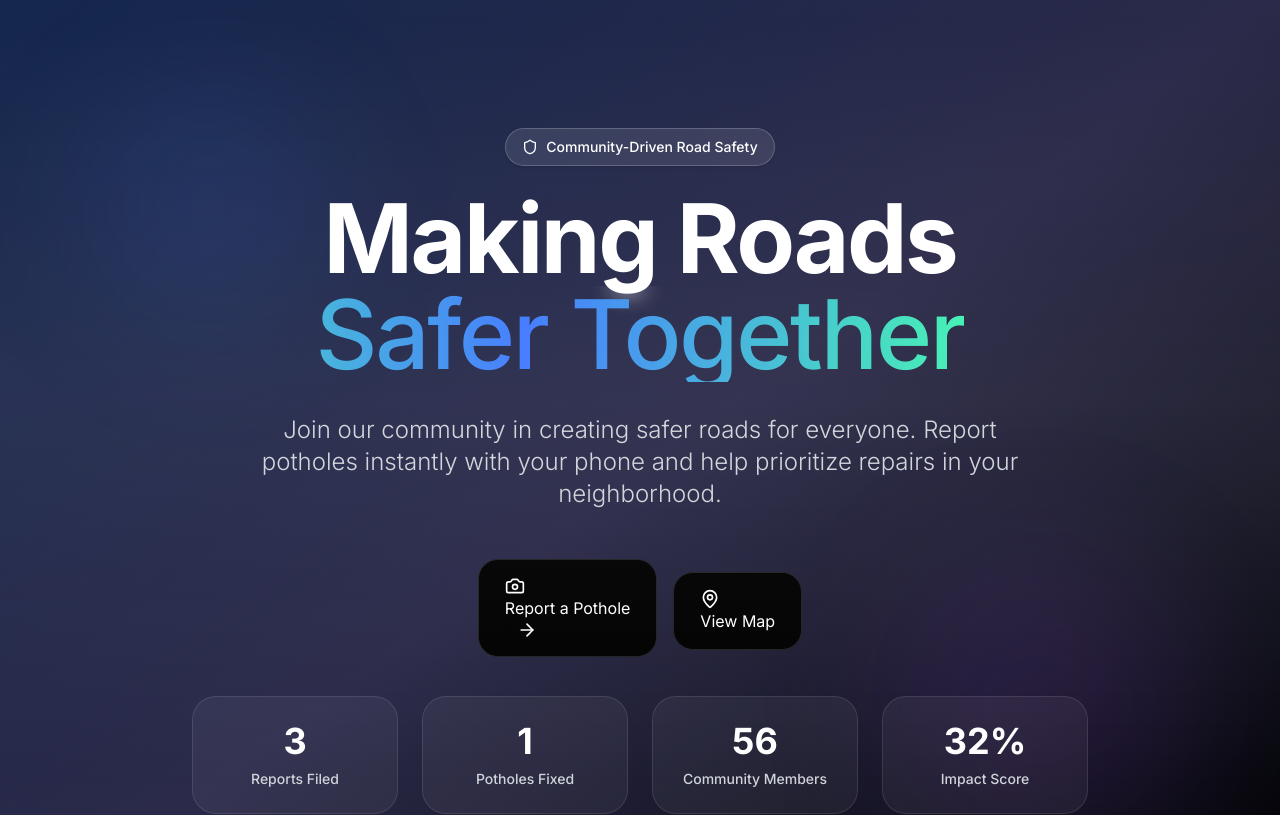
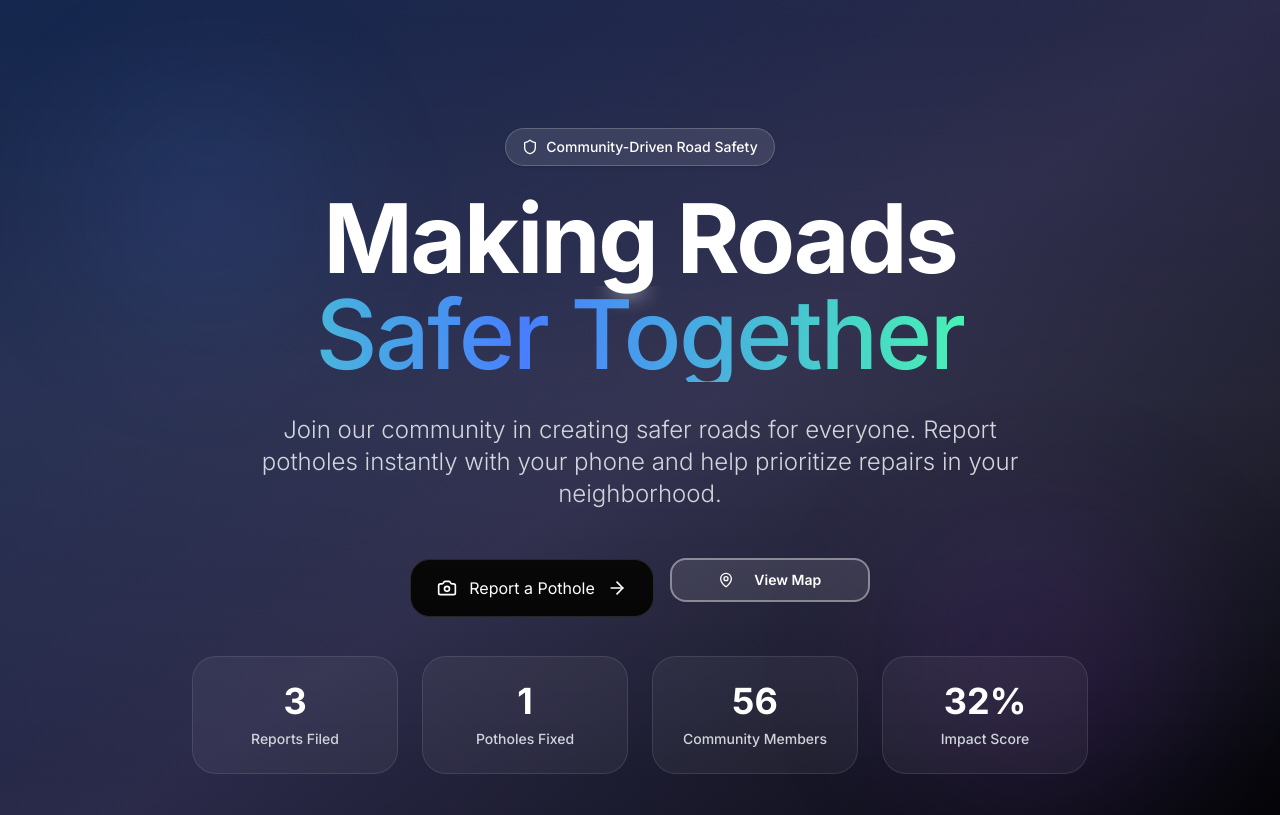
Before and after one commit to sandeshskammath/pothole-reporter, a Next.js app: page / in a window 1280 px wide. Shown: the top 815 px of the page. Built offline with nearby package versions, Linux system fonts and the light colour scheme.

Commit message:
cta aniamtion fix

```diff
--- a/src/app/page.tsx
+++ b/src/app/page.tsx
@@ -107,21 +107,22 @@ export default function Home() {
                   speed="5s"
                   className="rounded-2xl"
                 >
-                  <Camera className="mr-3 h-5 w-5" />
-                  Report a Pothole
-                  <ArrowRight className="ml-3 h-5 w-5" />
+                  <div className="flex items-center">
+                    <Camera className="mr-3 h-5 w-5" />
+                    Report a Pothole
+                    <ArrowRight className="ml-3 h-5 w-5" />
+                  </div>
                 </StarBorder>
               </Link>
-              <StarBorder
-                as="button"
-                color="white"
-                speed="6s"
-                className="rounded-2xl"
+              <Button
+                variant="outline"
+                size="lg"
+                className="w-full sm:w-[200px] border-2 border-white/40 text-white hover:bg-white/20 hover:text-white font-semibold px-10 py-5 rounded-2xl backdrop-blur-sm transition-all duration-300 bg-white/10"
                 onClick={() => document.getElementById('community-map')?.scrollIntoView({ behavior: 'smooth' })}
               >
                 <MapPin className="mr-3 h-5 w-5" />
                 View Map
-              </StarBorder>
+              </Button>
             </div>
 
             {/* Impact Stats */}
--- a/src/components/ui/StarBorder.css
+++ b/src/components/ui/StarBorder.css
@@ -37,6 +37,9 @@
   padding: 16px 26px;
   border-radius: 20px;
   z-index: 1;
+  display: flex;
+  align-items: center;
+  justify-content: center;
 }
 
 @keyframes star-movement-bottom {
```
